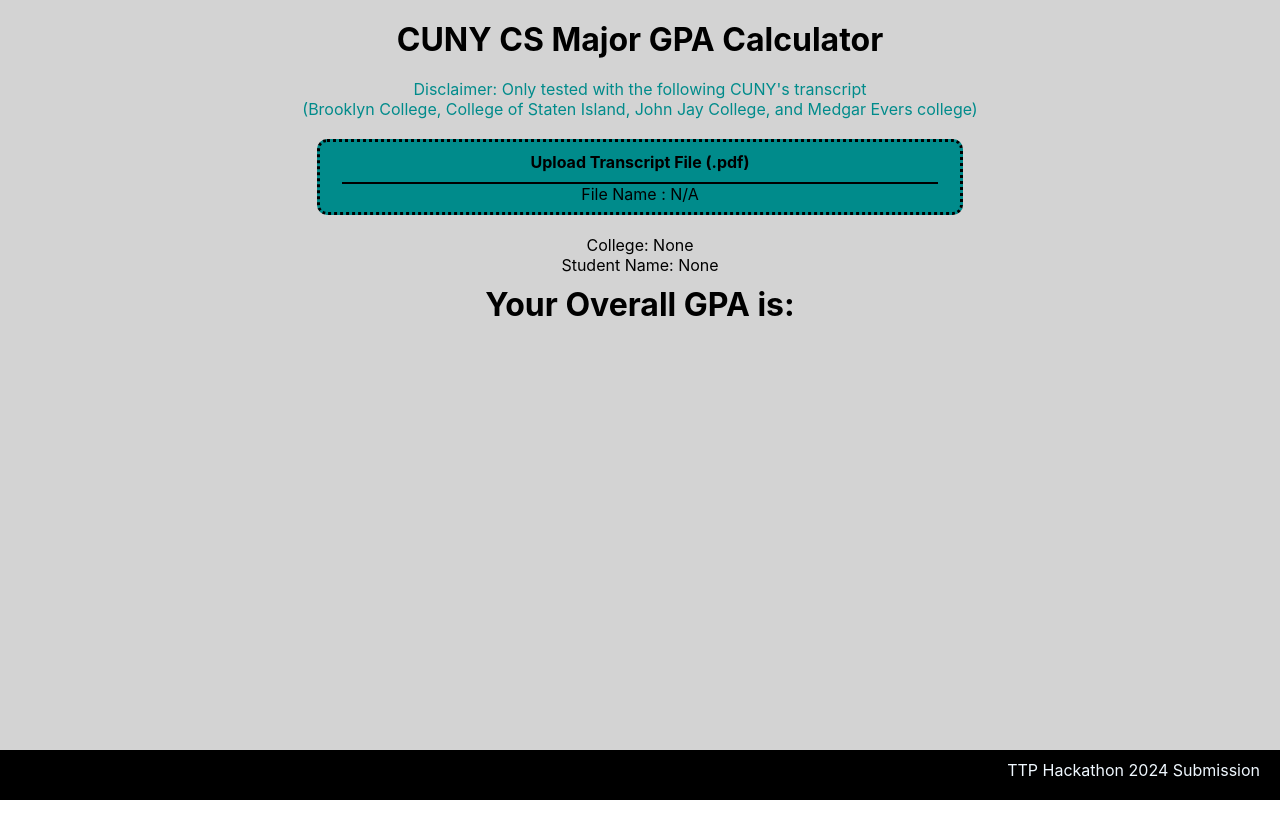
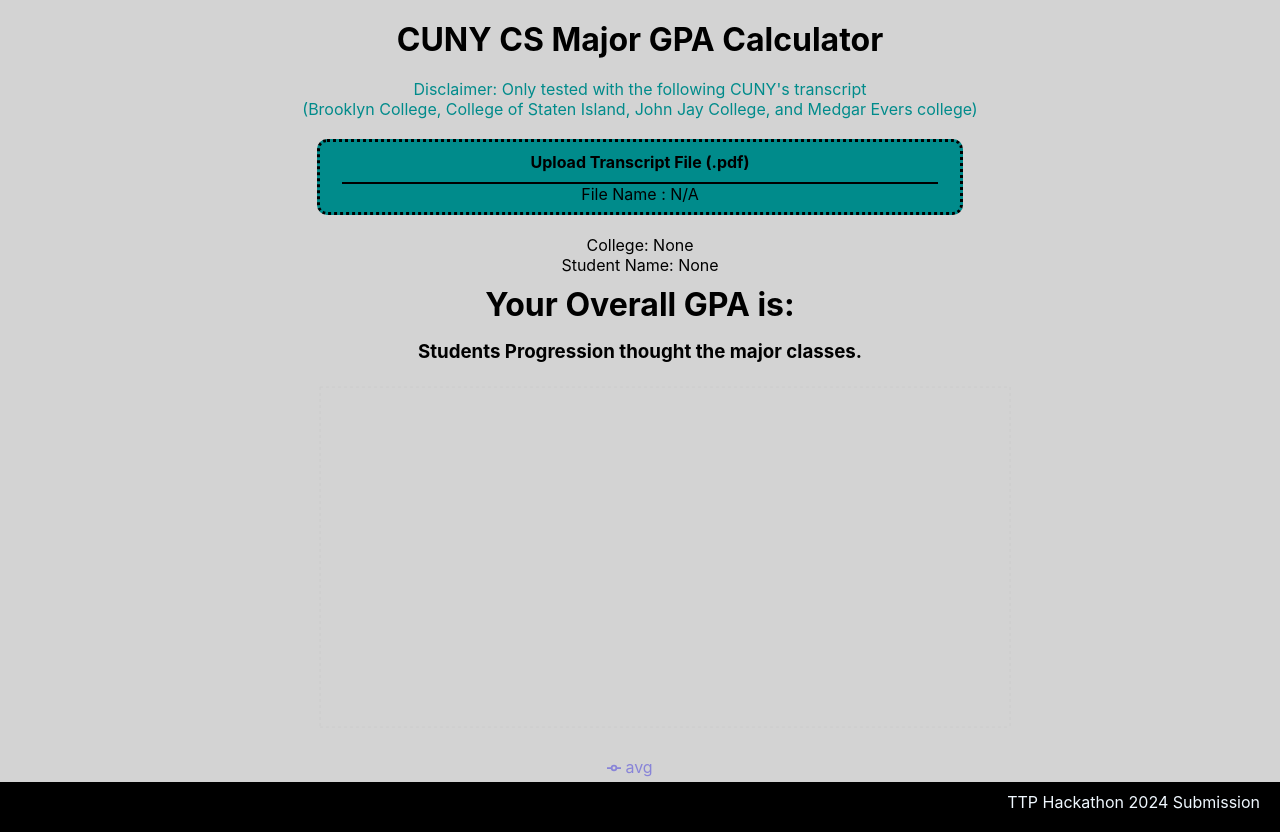
Before and after one commit to anyichen212/Major_GPA_Calculator, a React (Create React App) app: page / in a window 1280 px wide. Before the commit the page ends 800 px from the top, so only its background shows below. Built offline with nearby package versions, Linux system fonts and the light colour scheme.

Commit message:
Added a chart of the students academic progression do an (npm i)

```diff
--- a/src/App.js
+++ b/src/App.js
@@ -1,8 +1,7 @@
 import './App.css';
-import React, { useState } from 'react';
-
+import React, { useState, PureComponent } from 'react';
+import { LineChart, Line, XAxis, YAxis, CartesianGrid, Tooltip, Legend, ResponsiveContainer } from 'recharts';
 import extractTextFromPDF from "pdf-parser-client-side";
-
 import { GpaScore } from './components/GpaScore';
 
 
@@ -10,10 +9,14 @@ import { GpaScore } from './components/GpaScore';
 function App() {
   const [averageGPA, setAverageGPA] = useState(null);
   const [allclasses, setallclasses] = useState([]);
+  // const [chartclasses, setChartclasses] = useState([]);
   const [fileName, setFileName] = useState("")
   const [collegename, setCollegename] = useState("None")
   const [cumulativetot, setCumlativetot] = useState("")
   const [studentName,setStudentName]=useState("None");
+  const [chart,setChart]=useState([])
+  const ChartClasses=[];
+
 
   // regEx pattern to match and push into array
   // [A-Z]+ -> 1 or more char from A-Z,
@@ -61,6 +64,10 @@ function App() {
     setCumlativetot(cumGPA)
 
     return { classes, cumulativeTotals: { cumGPA, cumTotal, transferTotal } };
+  }
+  function arrayADD( Cname, Cgpa ){
+    const obj={name:Cname,avg:Cgpa}
+    ChartClasses.push(obj);
   }
 
   // Function to calculate GPA from letter grade
@@ -114,12 +121,14 @@ function App() {
 
         totalGPA += classGPA * classCredits;
         totalCredits += classCredits;
+        arrayADD(className,parseFloat((totalGPA / totalCredits).toFixed(2)))
       }
     });
 
     // Calculate average GPA
     const averageGPA = totalCredits > 0 ? totalGPA / totalCredits : 0.0;
-
+    console.log(ChartClasses)
+    setChart(ChartClasses);
     return averageGPA.toFixed(2); // Return average GPA rounded to 2 decimal places
   }
 
@@ -150,10 +159,7 @@ function App() {
                 const avgGPA = calculateAverageGPA(result.classes);
                 console.log('Average GPA for CSC, CS, CISC classes:', avgGPA);
                 setAverageGPA(avgGPA);
-                setallclasses(result.classes)
-
-
-
+                setallclasses(result.classes);
               });
             }
           }}
@@ -177,9 +183,24 @@ function App() {
       );
     }
   })}
-
+  <h3 style={{marginTop:"2vh"}}>Students Progression thought the major classes.</h3>
+    <div style={{ width: '100%', height: '100%', display: 'flex', justifyContent: 'center', alignItems: 'center',marginTop:"2vh" }}>
+  <LineChart
+    width={800}
+    height={400}
+    data={chart}
+    margin={{ top: 5, right: 30, left: 20, bottom: 5 }}
+  >
+    <CartesianGrid strokeDasharray="3 3" />
+    <XAxis dataKey="name" />
+    <YAxis />
+    <Tooltip />
+    <Legend />
+    <Line type="monotone" dataKey="avg" stroke="#8884d8" activeDot={{ r: 8 }} />
+  </LineChart>
+  </div>
     </div>
   );
 }
 
-export default App;
+export default App ;
```
Also changed, not shown: 1 other file (tests, documents, lock files or other folders).
